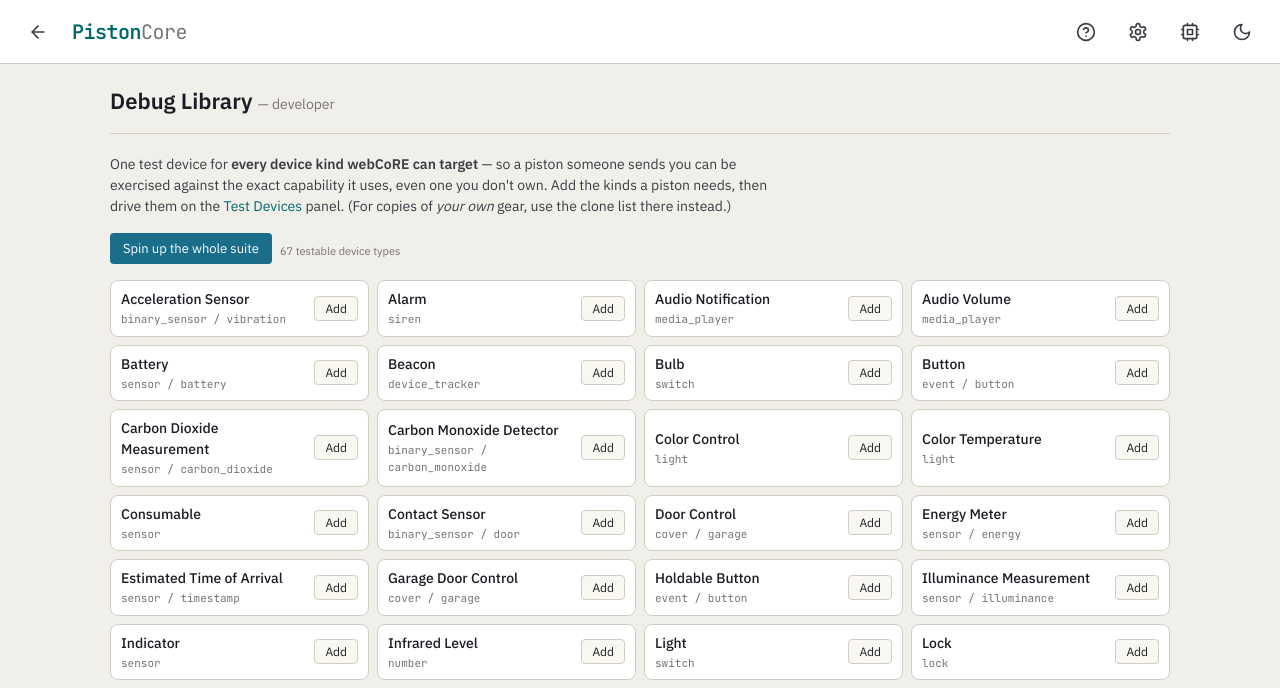
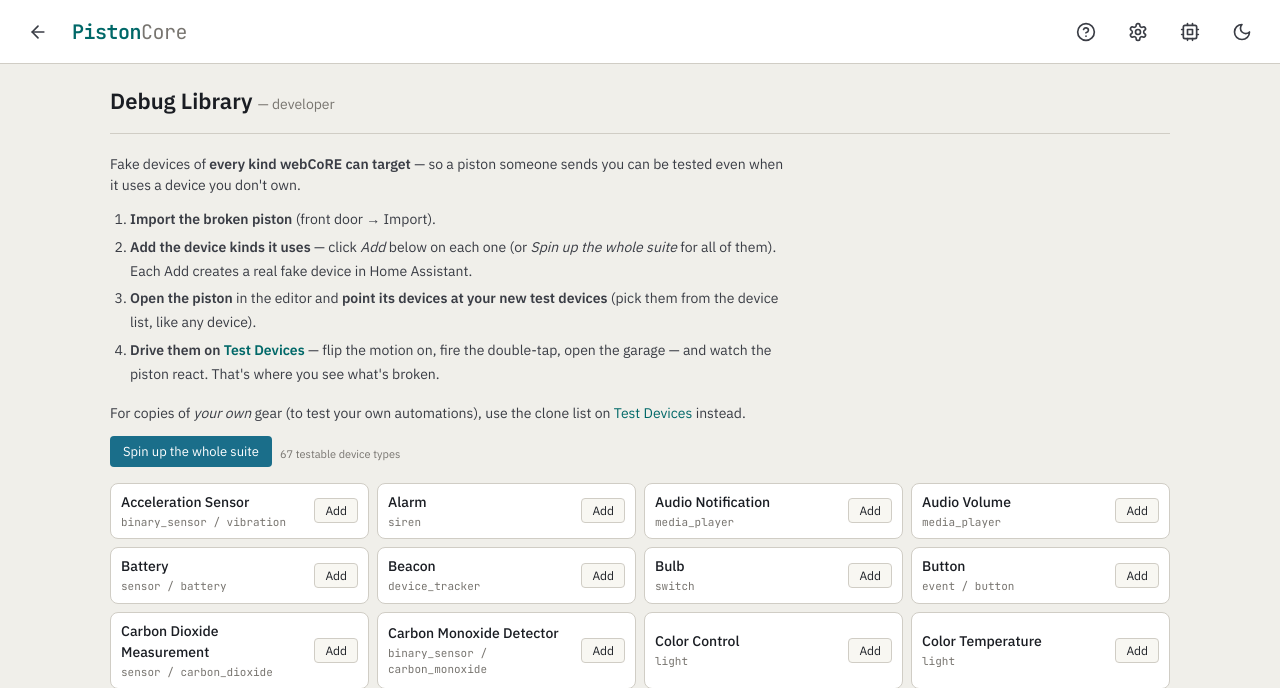
Before and after one commit to jercoates/pistoncore-v2, a FastAPI app: page /test-devices/debug in a window 1280 px wide. Shown: the top 688 px of the page. Run offline with FastAPI, Linux system fonts and the light colour scheme.

Commit message:
Test devices UX fixes: usable-on-add, clone section can't vanish, debug how-to
Test devices UX fixes: usable-on-add, clone section can't vanish, debug how-to

- Added test devices are usable immediately: creating/removing one now busts the
  shim's device cache (dashboard.reset_device_cache), so the editor's device
  picker refreshes on next load — no manual YAML reload.
- Clone ("your devices") section no longer silently disappears: /discover is
  error-safe, and the section always renders (list / "none found" / the error).
- Debug Library page now explains itself: a numbered how-to (import piston → add
  the kinds it uses → point the piston at them → drive on Test Devices → watch).

```diff
--- a/shim/routes/pages.py
+++ b/shim/routes/pages.py
@@ -328,6 +328,13 @@ def _debug_library() -> dict:
     return {"types": types, "unmappable": unmappable}
 
 
+def _bust_device_cache() -> None:
+    """Drop the dashboard's cached device snapshot so a just-added/removed test
+    device shows up in the editor's picker immediately (no restart/reload)."""
+    from .dashboard import reset_device_cache
+    reset_device_cache()
+
+
 async def _integration_present() -> bool:
     """Is the forked `virtual` test-device integration installed on the HA we're
     connected to? Detected by its create_device service being registered."""
@@ -572,6 +579,7 @@ async def api_test_devices_create(request: Request):
         ents.append(ent)
     await ha_client.call_service("virtual", "create_device", {
         "group_name": TEST_DEVICES_GROUP, "device_name": tagged, "entities": ents})
+    _bust_device_cache()
     return {"ok": True}
 
 
@@ -588,6 +596,7 @@ async def _create_single(label: str, entity: dict) -> None:
         ent["class"] = entity["class"]
     await ha_client.call_service("virtual", "create_device", {
         "group_name": TEST_DEVICES_GROUP, "device_name": tagged, "entities": [ent]})
+    _bust_device_cache()
 
 
 @router.post("/api/test-devices/debug-add")
@@ -625,7 +634,11 @@ async def api_test_devices_discover():
     """The user's real device TYPES, each as a cloneable twin spec (clone panel)."""
     if not ha_client.is_configured():
         return {"types": []}
-    return {"types": await _discover_twin_types()}
+    try:
+        return {"types": await _discover_twin_types()}
+    except Exception as exc:
+        # Never let a discovery failure silently hide the clone section — say why.
+        return {"types": [], "error": f"Couldn't read your devices: {exc}"}
 
 
 @router.post("/api/test-devices/create-twin")
@@ -660,6 +673,7 @@ async def api_test_devices_create_twin(request: Request):
         return JSONResponse({"error": "No reproducible capabilities on this device."}, status_code=400)
     await ha_client.call_service("virtual", "create_device", {
         "group_name": TEST_DEVICES_GROUP, "device_name": tagged, "entities": ents})
+    _bust_device_cache()
     return {"ok": True}
 
 
@@ -671,6 +685,7 @@ async def api_test_devices_remove(request: Request):
         return JSONResponse({"error": "No device named."}, status_code=400)
     await ha_client.call_service("virtual", "remove_device", {
         "group_name": TEST_DEVICES_GROUP, "device_name": device_name})
+    _bust_device_cache()
     return {"ok": True}
 
 
--- a/static/pistoncore/test_devices.js
+++ b/static/pistoncore/test_devices.js
@@ -94,10 +94,11 @@ async function load() {
 async function loadClones() {
   const wrap = document.getElementById("td-clone-wrap");
   const list = document.getElementById("td-clone-list");
+  wrap.style.display = "";  // always visible so it never silently vanishes
   const data = await api("/api/test-devices/discover");
   const types = data.types || [];
-  if (!types.length) { wrap.style.display = "none"; return; }
-  wrap.style.display = "";
+  if (data.error) { list.innerHTML = `<div class="banner banner-warning">${data.error}</div>`; return; }
+  if (!types.length) { list.innerHTML = `<p class="td-empty">No devices found to clone.</p>`; return; }
   list.innerHTML = "";
   types.forEach((t) => {
     const row = el("div", "td-clone-row");
--- a/templates/debug_devices.html
+++ b/templates/debug_devices.html
@@ -3,7 +3,9 @@
 
 {% block content %}
 <style>
-  .dbg-intro { color: var(--text-secondary); max-width: 680px; margin-bottom: var(--space-4); }
+  .dbg-intro { color: var(--text-secondary); max-width: 680px; margin-bottom: var(--space-3); }
+  .dbg-how { max-width: 680px; color: var(--text-secondary); line-height: 1.7; margin: 0 0 var(--space-4); padding-left: 20px; }
+  .dbg-how li { margin: 4px 0; }
   .dbg-actions { display:flex; gap:8px; align-items:center; margin-bottom: var(--space-4); flex-wrap:wrap; }
   .dbg-grid { display:grid; grid-template-columns: repeat(auto-fill, minmax(240px,1fr)); gap:8px; }
   .dbg-card {
@@ -20,11 +22,23 @@
 <div class="page active">
   <div class="list-header"><h1>Debug Library <span style="color:var(--text-muted);font-size:14px;font-weight:400">— developer</span></h1></div>
   <p class="dbg-intro">
-    One test device for <strong>every device kind webCoRE can target</strong> — so a piston
-    someone sends you can be exercised against the exact capability it uses, even one you
-    don't own. Add the kinds a piston needs, then drive them on the
-    <a href="/test-devices">Test Devices</a> panel. (For copies of <em>your own</em> gear,
-    use the clone list there instead.)
+    Fake devices of <strong>every kind webCoRE can target</strong> — so a piston someone
+    sends you can be tested even when it uses a device you don't own.
+  </p>
+  <ol class="dbg-how">
+    <li><strong>Import the broken piston</strong> (front door → Import).</li>
+    <li><strong>Add the device kinds it uses</strong> — click <em>Add</em> below on each one
+        (or <em>Spin up the whole suite</em> for all of them). Each Add creates a real fake
+        device in Home Assistant.</li>
+    <li><strong>Open the piston</strong> in the editor and <strong>point its devices at your
+        new test devices</strong> (pick them from the device list, like any device).</li>
+    <li><strong>Drive them on <a href="/test-devices">Test Devices</a></strong> — flip the
+        motion on, fire the double-tap, open the garage — and watch the piston react. That's
+        where you see what's broken.</li>
+  </ol>
+  <p class="dbg-intro" style="margin-top:10px">
+    For copies of <em>your own</em> gear (to test your own automations), use the clone list
+    on <a href="/test-devices">Test Devices</a> instead.
   </p>
 
   <div id="dbg-status"></div>
```
Also changed, not shown: shim/routes/dashboard.py (+10 -0 lines).
